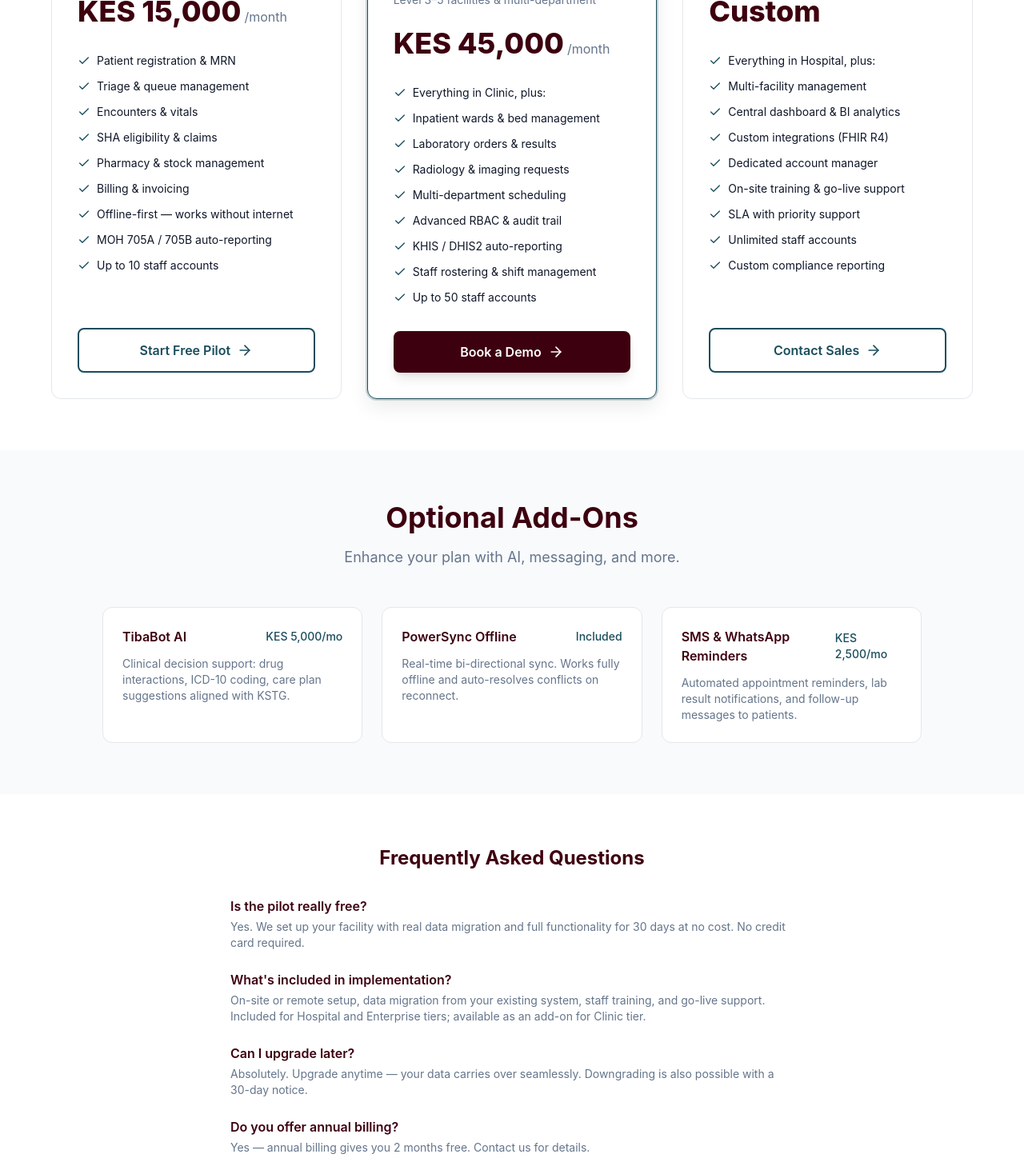
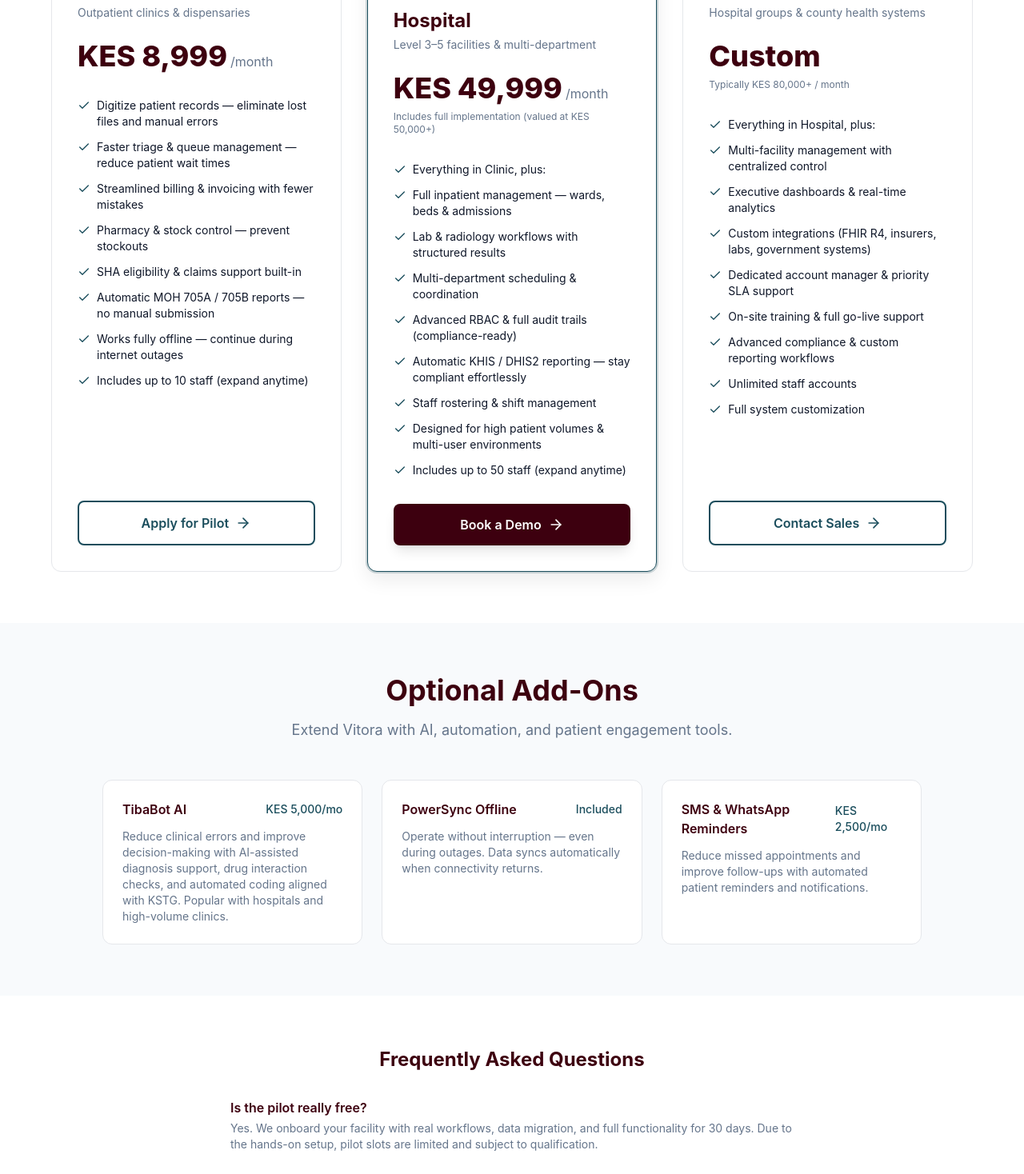
Before and after one commit to nexora-africa-ltd/vitora-marketing, a Next.js app: page /pricing in a window 1280 px wide. Shown: the part 500-1968 px from the top of the page at 80% size. Built offline with nearby package versions, Linux system fonts and the light colour scheme; no server answers.

Commit message:
feat: update pricing page with revised descriptions, prices, and features for clarity and engagement

```diff
--- a/app/pricing/page.tsx
+++ b/app/pricing/page.tsx
@@ -5,68 +5,70 @@
 export const metadata: Metadata = {
   title: 'Pricing',
   description:
-    'Transparent pricing for clinics, hospitals, and specialized practices. Start with a free pilot.',
+    'Pricing for clinics, hospitals, and healthcare networks. Start with a guided pilot and go live with confidence.',
 };
 
 const tiers = [
   {
     name: 'Clinic',
     audience: 'Outpatient clinics & dispensaries',
-    price: 'KES 15,000',
+    price: 'KES 8,999',
     period: '/month',
     highlight: false,
-    cta: 'Start Free Pilot',
+    cta: 'Apply for Pilot',
     href: '/contact?type=pilot',
+    note: '',
     features: [
-      'Patient registration & MRN',
-      'Triage & queue management',
-      'Encounters & vitals',
-      'SHA eligibility & claims',
-      'Pharmacy & stock management',
-      'Billing & invoicing',
-      'Offline-first — works without internet',
-      'MOH 705A / 705B auto-reporting',
-      'Up to 10 staff accounts',
+      'Digitize patient records — eliminate lost files and manual errors',
+      'Faster triage & queue management — reduce patient wait times',
+      'Streamlined billing & invoicing with fewer mistakes',
+      'Pharmacy & stock control — prevent stockouts',
+      'SHA eligibility & claims support built-in',
+      'Automatic MOH 705A / 705B reports — no manual submission',
+      'Works fully offline — continue during internet outages',
+      'Includes up to 10 staff (expand anytime)',
     ],
   },
   {
     name: 'Hospital',
     audience: 'Level 3–5 facilities & multi-department',
-    price: 'KES 45,000',
+    price: 'KES 49,999',
     period: '/month',
     highlight: true,
     cta: 'Book a Demo',
     href: '/demo',
+    note: 'Includes full implementation (valued at KES 50,000+)',
     features: [
       'Everything in Clinic, plus:',
-      'Inpatient wards & bed management',
-      'Laboratory orders & results',
-      'Radiology & imaging requests',
-      'Multi-department scheduling',
-      'Advanced RBAC & audit trail',
-      'KHIS / DHIS2 auto-reporting',
+      'Full inpatient management — wards, beds & admissions',
+      'Lab & radiology workflows with structured results',
+      'Multi-department scheduling & coordination',
+      'Advanced RBAC & full audit trails (compliance-ready)',
+      'Automatic KHIS / DHIS2 reporting — stay compliant effortlessly',
       'Staff rostering & shift management',
-      'Up to 50 staff accounts',
+      'Designed for high patient volumes & multi-user environments',
+      'Includes up to 50 staff (expand anytime)',
     ],
   },
   {
     name: 'Enterprise',
-    audience: 'Hospital groups & county health services',
+    audience: 'Hospital groups & county health systems',
     price: 'Custom',
     period: '',
     highlight: false,
     cta: 'Contact Sales',
     href: '/contact?type=enterprise',
+    note: 'Typically KES 80,000+ / month',
     features: [
       'Everything in Hospital, plus:',
-      'Multi-facility management',
-      'Central dashboard & BI analytics',
-      'Custom integrations (FHIR R4)',
-      'Dedicated account manager',
-      'On-site training & go-live support',
-      'SLA with priority support',
+      'Multi-facility management with centralized control',
+      'Executive dashboards & real-time analytics',
+      'Custom integrations (FHIR R4, insurers, labs, government systems)',
+      'Dedicated account manager & priority SLA support',
+      'On-site training & full go-live support',
+      'Advanced compliance & custom reporting workflows',
       'Unlimited staff accounts',
-      'Custom compliance reporting',
+      'Full system customization',
     ],
   },
 ];
@@ -76,19 +78,19 @@
     name: 'TibaBot AI',
     price: 'KES 5,000/mo',
     description:
-      'Clinical decision support: drug interactions, ICD-10 coding, care plan suggestions aligned with KSTG.',
+      'Reduce clinical errors and improve decision-making with AI-assisted diagnosis support, drug interaction checks, and automated coding aligned with KSTG. Popular with hospitals and high-volume clinics.',
   },
   {
     name: 'PowerSync Offline',
     price: 'Included',
     description:
-      'Real-time bi-directional sync. Works fully offline and auto-resolves conflicts on reconnect.',
+      'Operate without interruption — even during outages. Data syncs automatically when connectivity returns.',
   },
   {
     name: 'SMS & WhatsApp Reminders',
     price: 'KES 2,500/mo',
     description:
-      'Automated appointment reminders, lab result notifications, and follow-up messages to patients.',
+      'Reduce missed appointments and improve follow-ups with automated patient reminders and notifications.',
   },
 ];
 
@@ -99,10 +101,12 @@
       <section className="bg-gradient-hero py-16 lg:py-20">
         <div className="container mx-auto px-4 sm:px-6 lg:px-8 text-center">
           <h1 className="text-4xl font-extrabold tracking-tight text-brand-burgundy dark:text-white sm:text-5xl">
-            Simple, Transparent Pricing
+            Pricing Built for Real Healthcare Operations
           </h1>
           <p className="mt-4 text-lg text-muted-foreground dark:text-white/90 max-w-2xl mx-auto">
-            No hidden fees. Start with a free 30-day pilot — pay only when you&apos;re ready.
+            From small clinics to multi-facility hospitals — run compliant,
+            efficient, fully digital operations. Start with a guided pilot and
+            pay only when you’re confident.
           </p>
         </div>
       </section>
@@ -125,18 +129,31 @@
                     Most Popular
                   </span>
                 )}
+
                 <h3 className="text-2xl font-bold text-brand-burgundy dark:text-white">
                   {tier.name}
                 </h3>
-                <p className="mt-1 text-sm text-muted-foreground">{tier.audience}</p>
+                <p className="mt-1 text-sm text-muted-foreground">
+                  {tier.audience}
+                </p>
+
                 <div className="mt-6">
                   <span className="text-4xl font-extrabold text-brand-burgundy dark:text-white">
                     {tier.price}
                   </span>
                   {tier.period && (
-                    <span className="text-muted-foreground ml-1">{tier.period}</span>
+                    <span className="text-muted-foreground ml-1">
+                      {tier.period}
+                    </span>
                   )}
                 </div>
+
+                {tier.note && (
+                  <p className="mt-2 text-xs text-muted-foreground">
+                    {tier.note}
+                  </p>
+                )}
+
                 <ul className="mt-8 space-y-3 flex-1">
                   {tier.features.map((f) => (
                     <li key={f} className="flex items-start gap-2 text-sm">
@@ -145,6 +162,7 @@
                     </li>
                   ))}
                 </ul>
+
                 <Link
                   href={tier.href}
                   className={`mt-8 inline-flex items-center justify-center rounded-lg px-6 py-3.5 text-base font-semibold transition-colors ${
@@ -170,9 +188,10 @@
               Optional Add-Ons
             </h2>
             <p className="mt-4 text-lg text-muted-foreground">
-              Enhance your plan with AI, messaging, and more.
+              Extend Vitora with AI, automation, and patient engagement tools.
             </p>
           </div>
+
           <div className="grid gap-6 md:grid-cols-3 max-w-5xl mx-auto">
             {addOns.map((a) => (
               <div key={a.name} className="rounded-xl border bg-card p-6">
@@ -180,71 +199,81 @@
                   <h3 className="font-semibold text-brand-burgundy dark:text-white">
                     {a.name}
                   </h3>
-                  <span className="text-sm font-medium text-brand-teal">{a.price}</span>
+                  <span className="text-sm font-medium text-brand-teal">
+                    {a.price}
+                  </span>
                 </div>
-                <p className="text-sm text-muted-foreground">{a.description}</p>
+                <p className="text-sm text-muted-foreground">
+                  {a.description}
+                </p>
               </div>
             ))}
           </div>
         </div>
       </section>
 
-      {/* FAQ-style note */}
+      {/* FAQ */}
       <section className="py-16 bg-background">
         <div className="container mx-auto px-4 sm:px-6 lg:px-8 max-w-3xl">
           <h2 className="text-2xl font-bold text-brand-burgundy dark:text-white mb-8 text-center">
             Frequently Asked Questions
           </h2>
+
           <div className="space-y-6">
             <div>
               <h3 className="font-semibold text-brand-burgundy dark:text-white">
                 Is the pilot really free?
               </h3>
               <p className="mt-1 text-sm text-muted-foreground">
-                Yes. We set up your facility with real data migration and full functionality
-                for 30 days at no cost. No credit card required.
+                Yes. We onboard your facility with real workflows, data migration,
+                and full functionality for 30 days. Due to the hands-on setup,
+                pilot slots are limited and subject to qualification.
               </p>
             </div>
+
             <div>
               <h3 className="font-semibold text-brand-burgundy dark:text-white">
-                What&apos;s included in implementation?
+                What’s included in implementation?
               </h3>
               <p className="mt-1 text-sm text-muted-foreground">
-                On-site or remote setup, data migration from your existing system, staff
-                training, and go-live support. Included for Hospital and Enterprise tiers;
-                available as an add-on for Clinic tier.
+                Setup, data migration, staff training, and go-live support.
+                Included for Hospital and Enterprise plans (valued at KES 50,000+).
               </p>
             </div>
+
             <div>
               <h3 className="font-semibold text-brand-burgundy dark:text-white">
                 Can I upgrade later?
               </h3>
               <p className="mt-1 text-sm text-muted-foreground">
-                Absolutely. Upgrade anytime — your data carries over seamlessly. Downgrading
-                is also possible with a 30-day notice.
+                Yes. Upgrade anytime — your data carries over seamlessly.
               </p>
             </div>
+
             <div>
               <h3 className="font-semibold text-brand-burgundy dark:text-white">
                 Do you offer annual billing?
               </h3>
               <p className="mt-1 text-sm text-muted-foreground">
-                Yes — annual billing gives you 2 months free. Contact us for details.
+                Yes — annual billing gives you 2 months free.
               </p>
             </div>
           </div>
         </div>
       </section>
 
-      {/* Bottom CTA */}
+      {/* CTA */}
       <section className="py-16 bg-gradient-hero">
         <div className="container mx-auto px-4 sm:px-6 lg:px-8 text-center">
           <h2 className="text-3xl font-bold text-brand-burgundy dark:text-white sm:text-4xl">
-            Start Your Free Pilot Today
+            See Vitora in Your Facility — Risk Free
           </h2>
+
           <p className="mt-4 text-lg text-muted-foreground dark:text-white/90 max-w-2xl mx-auto">
-            30 days. Full features. No commitment. See how Vitora fits your facility.
+            Experience a fully configured system with your workflows, your staff,
+            and your data before committing.
           </p>
+
           <div className="mt-8 flex flex-col sm:flex-row gap-4 justify-center">
             <Link
               href="/demo"
@@ -253,16 +282,18 @@
               Book a Demo
               <ArrowRight className="ml-2 h-5 w-5" />
             </Link>
+
             <Link
               href="/contact?type=pilot"
               className="inline-flex items-center justify-center rounded-lg border-2 border-brand-teal px-8 py-4 text-base font-semibold text-brand-teal hover:bg-brand-teal/10 dark:border-white dark:text-white dark:hover:bg-white/10 transition-colors"
             >
-              Start a Pilot
+              Apply for Pilot
             </Link>
           </div>
+
           <div className="mt-4">
             <a
-              href="https://wa.me/254717550482?text=Hi%2C%20I%27d%20like%20to%20learn%20more%20about%20Vitora%20HMIS%20pricing"
+              href="https://wa.me/254717550482"
               target="_blank"
               rel="noopener noreferrer"
               className="inline-flex items-center gap-2 text-sm font-medium text-muted-foreground dark:text-white/70 hover:text-brand-teal transition-colors"
```
